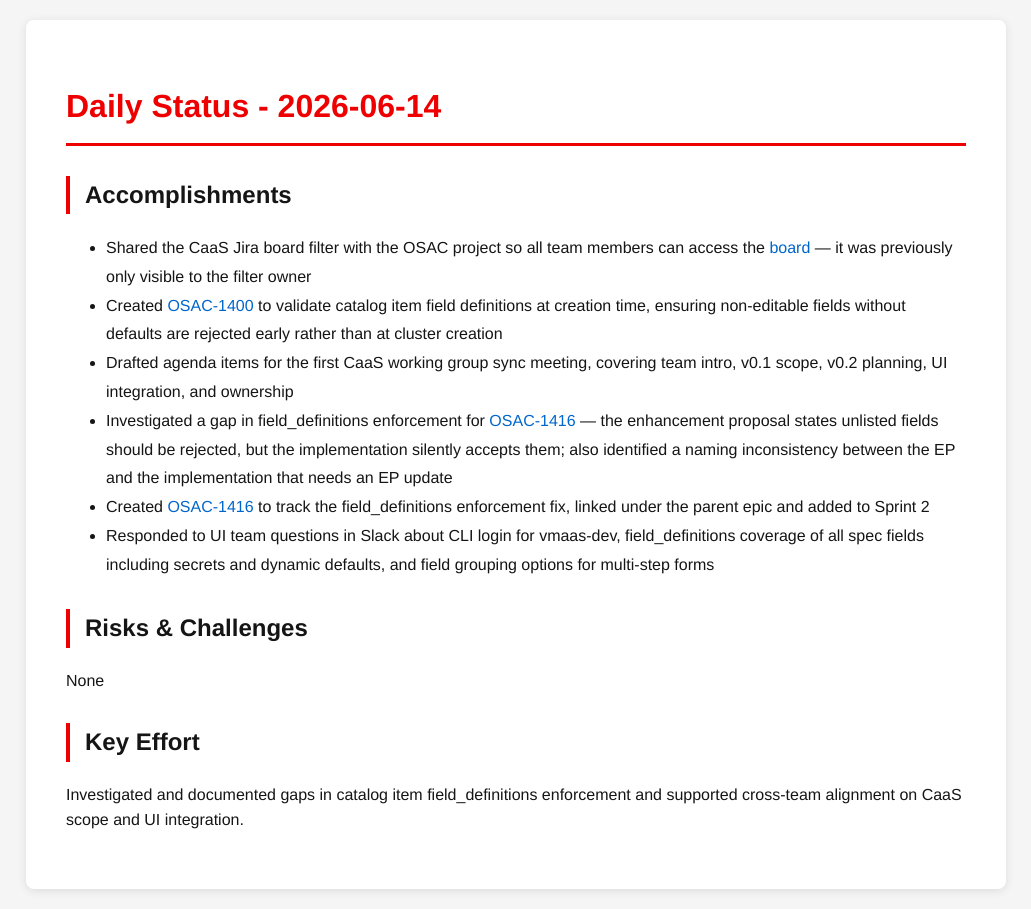
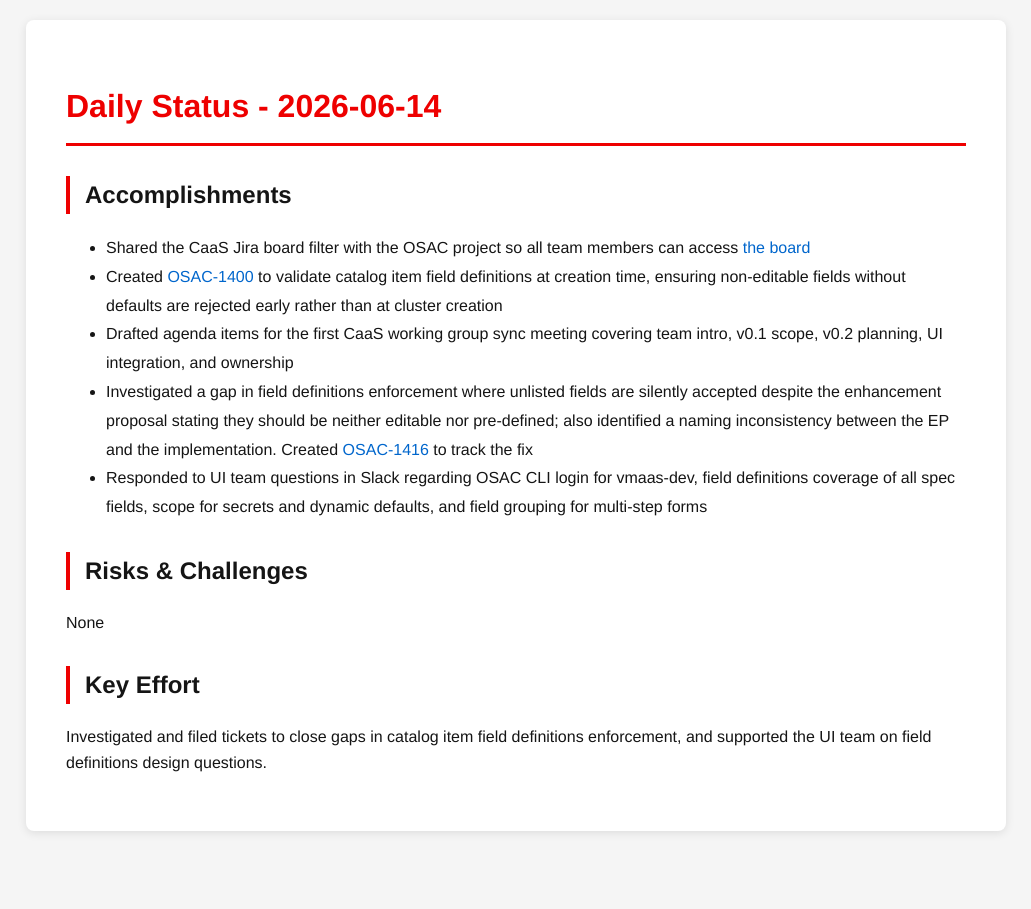
Before and after one commit to tzvatot/daily-status, a Jekyll site: the page built from 2026-06-14.md, in a window 1280 px wide. Shown: the whole page, without its empty margins (124-1155 px from the left). Built offline with Jekyll 4.4.1, drawn with Linux system fonts in a browser that asks for light colours.

Commit message:
Daily status update - 2026-06-14

```diff
--- a/2026-06-14.md
+++ b/2026-06-14.md
@@ -7,15 +7,14 @@ date: 2026-06-14
 # Daily Status - 2026-06-14
 
 ## Accomplishments
-- Shared the CaaS Jira board filter with the OSAC project so all team members can access the [board](https://redhat.atlassian.net/jira/software/c/projects/OSAC/boards/12411) — it was previously only visible to the filter owner
+- Shared the CaaS Jira board filter with the OSAC project so all team members can access [the board](https://redhat.atlassian.net/jira/software/c/projects/OSAC/boards/12411)
 - Created [OSAC-1400](https://redhat.atlassian.net/browse/OSAC-1400) to validate catalog item field definitions at creation time, ensuring non-editable fields without defaults are rejected early rather than at cluster creation
-- Drafted agenda items for the first CaaS working group sync meeting, covering team intro, v0.1 scope, v0.2 planning, UI integration, and ownership
-- Investigated a gap in field_definitions enforcement for [OSAC-1416](https://redhat.atlassian.net/browse/OSAC-1416) — the enhancement proposal states unlisted fields should be rejected, but the implementation silently accepts them; also identified a naming inconsistency between the EP and the implementation that needs an EP update
-- Created [OSAC-1416](https://redhat.atlassian.net/browse/OSAC-1416) to track the field_definitions enforcement fix, linked under the parent epic and added to Sprint 2
-- Responded to UI team questions in Slack about CLI login for vmaas-dev, field_definitions coverage of all spec fields including secrets and dynamic defaults, and field grouping options for multi-step forms
+- Drafted agenda items for the first CaaS working group sync meeting covering team intro, v0.1 scope, v0.2 planning, UI integration, and ownership
+- Investigated a gap in field definitions enforcement where unlisted fields are silently accepted despite the enhancement proposal stating they should be neither editable nor pre-defined; also identified a naming inconsistency between the EP and the implementation. Created [OSAC-1416](https://redhat.atlassian.net/browse/OSAC-1416) to track the fix
+- Responded to UI team questions in Slack regarding OSAC CLI login for vmaas-dev, field definitions coverage of all spec fields, scope for secrets and dynamic defaults, and field grouping for multi-step forms
 
 ## Risks & Challenges
 None
 
 ## Key Effort
-Investigated and documented gaps in catalog item field_definitions enforcement and supported cross-team alignment on CaaS scope and UI integration.
+Investigated and filed tickets to close gaps in catalog item field definitions enforcement, and supported the UI team on field definitions design questions.
```
